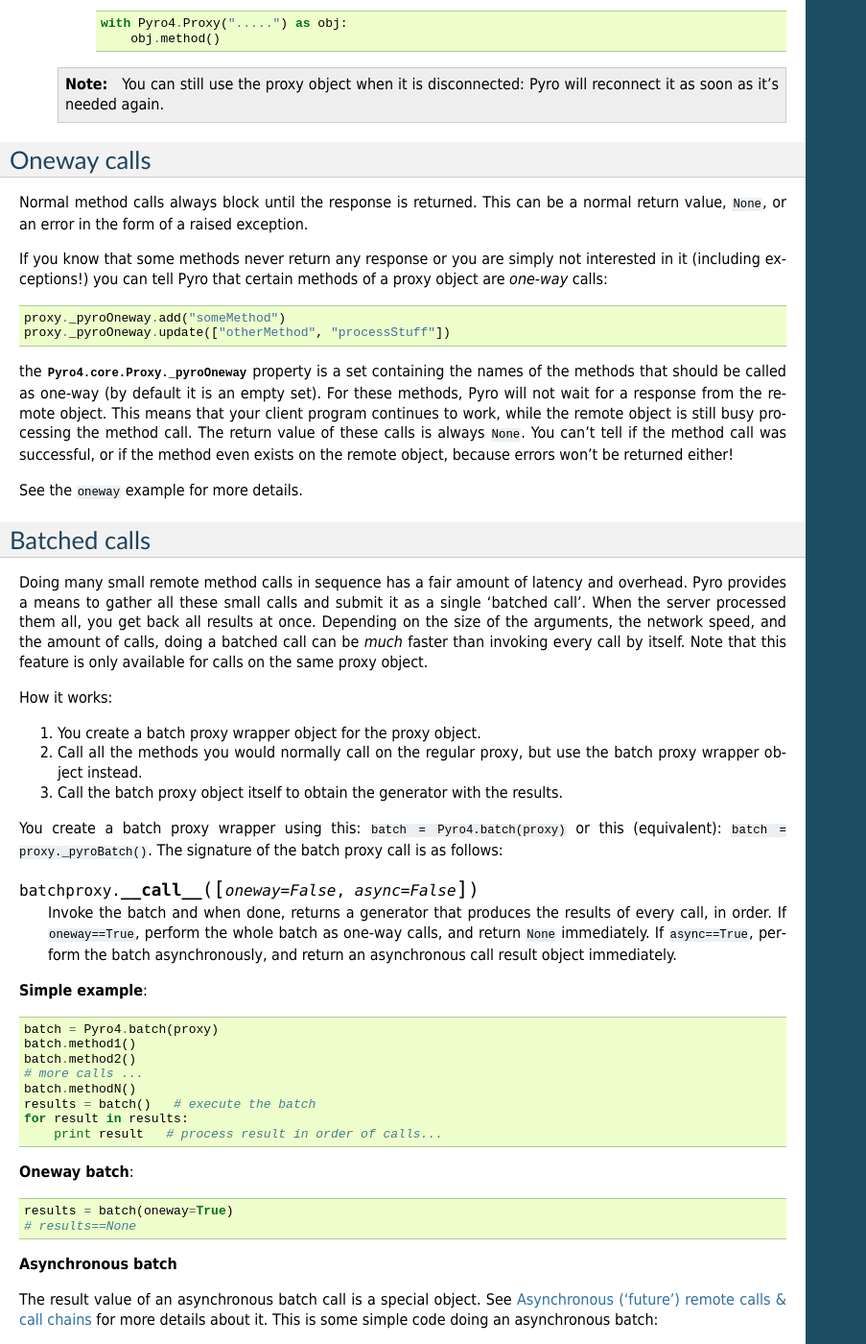
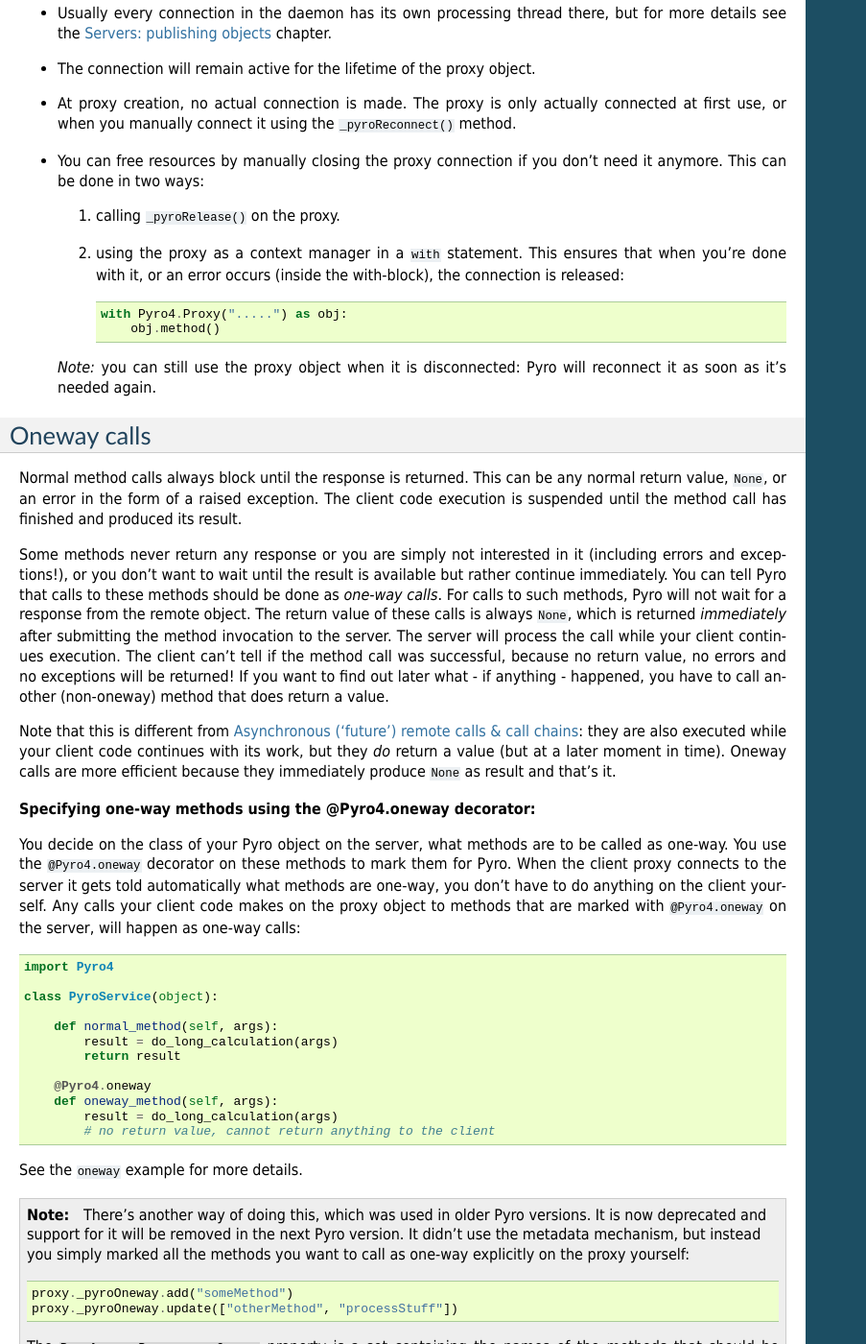
Before and after one commit to irmen/Pyro4, a Sphinx documentation site: the page built from docs/source/clientcode.rst, in a window 1280 px wide and 1400 px high, scrolled down 4032 px. Shown: the whole window at 96% size, without its empty margins (0-903 px from the left). Built offline with Sphinx 7.4.7, drawn with Linux system fonts in a browser that asks for light colours; the version number could not be read and is left out; some of the changed text lies outside the part shown.

Commit message:
docs on @oneway added, improved other docs. described metadata.  improved attributes example.

```diff
--- a/docs/source/api/core.rst
+++ b/docs/source/api/core.rst
@@ -15,6 +15,9 @@
 
     .. py:attribute:: _pyroOneway
 
-        A set of attribute names to be called as one-way method calls.
+        *Deprecated, support for setting/reading this directly by your client code
+        will be removed in the next Pyro version*
+
+        This is a set of attribute names to be called as one-way method calls.
         This means the client won't wait for a response from the server
         while it is processing the call. Their return value is always ``None``.
--- a/docs/source/clientcode.rst
+++ b/docs/source/clientcode.rst
@@ -103,6 +103,28 @@
     double: serialization; serpent
     double: serialization; marshal
     double: serialization; json
+
+
+.. index::
+    double: Proxy; remote attributes
+
+Accessing remote attributes
+===========================
+You can access exposed attributes of your remote objects directly via the proxy.
+If you try to access an undefined or unexposed attribute, the proxy will raise an AttributeError stating the problem.
+Note that direct remote attribute access only works if the metadata feature is enabled (``METADATA`` config item, enabled by default).
+::
+
+    import Pyro4
+
+    p = Pyro4.Proxy("...")
+    velo = p.velocity    # attribute access, no method call
+    print("velocity = ", velo)
+
+
+See the :file:`attributes` example for more information.
+
+
 
 .. _object-serialization:
 
@@ -235,31 +257,70 @@
         with Pyro4.Proxy(".....") as obj:
             obj.method()
 
-  .. note::
-    You can still use the proxy object when it is disconnected: Pyro will reconnect it as soon as it's needed again.
+  *Note:* you can still use the proxy object when it is disconnected: Pyro will reconnect it as soon as it's needed again.
 
 
-.. index:: oneway call, _pyroOneway
+.. index:: oneway call
 
 Oneway calls
 ============
-Normal method calls always block until the response is returned. This can be a normal return value, ``None``,
-or an error in the form of a raised exception.
 
-If you know that some methods never return any response or you are simply not interested in it (including
-exceptions!) you can tell Pyro that certain methods of a proxy object are *one-way* calls::
+Normal method calls always block until the response is returned. This can be any normal return value, ``None``,
+or an error in the form of a raised exception. The client code execution is suspended until the method call
+has finished and produced its result.
 
-    proxy._pyroOneway.add("someMethod")
-    proxy._pyroOneway.update(["otherMethod", "processStuff"])
+Some methods never return any response or you are simply not interested in it (including errors and
+exceptions!), or you don't want to wait until the result is available but rather continue immediately.
+You can tell Pyro that calls to these methods should be done as *one-way calls*.
+For calls to such methods, Pyro will not wait for a response from the remote object.
+The return value of these calls is always ``None``, which is returned *immediately* after submitting the method
+invocation to the server. The server will process the call while your client continues execution.
+The client can't tell if the method call was successful, because no return value, no errors and no exceptions will be returned!
+If you want to find out later what - if anything - happened, you have to call another (non-oneway) method that does return a value.
 
-the :py:attr:`Pyro4.core.Proxy._pyroOneway` property is a set containing the names of the methods that
-should be called as one-way (by default it is an empty set). For these methods, Pyro will not wait for a response
-from the remote object. This means that your client program continues to
-work, while the remote object is still busy processing the method call.
-The return value of these calls is always ``None``. You can't tell if the method call
-was successful, or if the method even exists on the remote object, because errors won't be returned either!
+Note that this is different from :ref:`async-calls`: they are also executed while your client code
+continues with its work, but they *do* return a value (but at a later moment in time). Oneway calls
+are more efficient because they immediately produce ``None`` as result and that's it.
+
+.. index::
+    double: @Pyro4.oneway; client handling
+    double: decorator; oneway
+
+**Specifying one-way methods using the @Pyro4.oneway decorator:**
+
+You decide on the class of your Pyro object on the server, what methods are to be called as one-way.
+You use the ``@Pyro4.oneway`` decorator on these methods to mark them for Pyro.
+When the client proxy connects to the server it gets told automatically what methods are one-way,
+you don't have to do anything on the client yourself. Any calls your client code makes on the proxy object
+to methods that are marked with ``@Pyro4.oneway`` on the server, will happen as one-way calls::
+
+    import Pyro4
+
+    class PyroService(object):
+
+        def normal_method(self, args):
+            result = do_long_calculation(args)
+            return result
+
+        @Pyro4.oneway
+        def oneway_method(self, args):
+            result = do_long_calculation(args)
+            # no return value, cannot return anything to the client
+
 
 See the :file:`oneway` example for more details.
+
+.. index:: _pyroOneway
+.. note::
+    There's another way of doing this, which was used in older Pyro versions. It is now deprecated
+    and support for it will be removed in the next Pyro version. It didn't use the metadata mechanism, but
+    instead you simply marked all the methods you want to call as one-way explicitly on the proxy yourself::
+
+        proxy._pyroOneway.add("someMethod")
+        proxy._pyroOneway.update(["otherMethod", "processStuff"])
+
+    The :py:attr:`Pyro4.core.Proxy._pyroOneway` property is a set containing the names of the methods that
+    should be called as one-way (by default it is an empty set).
 
 
 .. index:: batch calls
@@ -407,24 +468,28 @@
 If you don't, your client program won't be able to process the callback requests because
 it is by itself still waiting for results from the server.
 
-.. index:: exception in callback
+.. index::
+    single: exception in callback
+    single: @Pyro4.callback
+    double: decorator; callback
 
 **Exceptions in callback objects:**
 If your callback object raises an exception, Pyro will return that to the server doing the
 callback. Depending on what the server does with it, you might never see the actual exception,
 let alone the stack trace. This is why Pyro provides a decorator that you can use
-on the methods in your callback object in the client program: ``@Pyro4.core.callback``
-(also available for convenience as ``@Pyro4.callback``).
+on the methods in your callback object in the client program: ``@Pyro4.callback``.
 This way, an exception in that method is not only returned to the caller, but also
 logged locally in your client program, so you can see it happen including the
 stack trace (if you have logging enabled)::
+
+    import Pyro4
 
     class Callback(object):
 
         @Pyro4.callback
         def call(self):
             print("callback received from server!")
-            return 1//0    # crash away
+            return 1//0    # crash!
 
 See the :file:`callback` example for more details and code.
 
@@ -518,3 +583,23 @@
 #. simply create a proxy in the thread itself (pass the uri to the thread instead of a proxy)
 
 See the :file:`proxysharing` example for more details.
+
+
+.. index:: metadata
+
+Metadata from the daemon
+------------------------
+A proxy will obtain some meta-data from the daemon about the object it connects to.
+It does that by calling the (public) :py:meth:`Pyro4.core.DaemonObject.get_metadata` daemon-method as soon as
+it connects to the daemon. A bunch of information about the object (or rather, its class) is returned:
+what methods and attributes are defined, and which of the methods are to be called as one-way.
+This information is used to properly execute one-way calls, and to do client-side validation of calls on the proxy
+(for instance to see if a method or attribute is actually available, without having to do a round-trip to the server).
+Also this enables a properly working ``hasattr`` on the proxy, and efficient and specific error messages
+if you try to access a method or attribute that is not defined or not exposed on the Pyro object.
+Lastly the direct access to attributes on the remote object is also made possible, because the proxy knows about what
+attributes are available.
+
+You can disable this mechanism by setting the ``METADATA`` config item to ``False`` (it's ``True`` by default).
+This will improve efficiency when connecting a proxy (because no meta data roundtrip to the server has to be done)
+but your proxy will not know about the features of the Pyro object as mentioned above.
--- a/docs/source/tipstricks.rst
+++ b/docs/source/tipstricks.rst
@@ -221,6 +221,7 @@
 :py:meth:`Pyro4.core.Daemon.uriFor` by default returns URIs with a NAT address in it (if ``nathost``
 and ``natport`` were used). You can override this by setting ``nat=False``::
 
+    # d = Pyro4.Daemon(...)
     print d.uriFor("thing")                 # "PYRO:thing@pyro.server.com:5555"
     print d.uriFor("thing", nat=False)      # "PYRO:thing@localhost:36124"
     uri2 = d.uriFor(uri.object, nat=False)  # get non-natted uri
--- a/docs/source/tutorials.rst
+++ b/docs/source/tutorials.rst
@@ -74,7 +74,7 @@
     where the actual method call is done, and the results are returned to the caller.
     This means the calling code doesn't have to know if it's dealing with a normal or a remote object,
     because the code is identical.
-    The class implementing Pyro proxies is :class:`Pyro4.core.Proxy`
+    The class implementing Pyro proxies is ``Pyro4.Proxy`` (shortcut for :class:`Pyro4.core.Proxy`)
 
 :abbr:`URI (Unique resource identifier)`
     This is what Pyro uses to identify every object.
@@ -83,7 +83,7 @@
     There are a few other forms it can take as well.
     You can write the protocol in lowercase too if you want ("pyro:") but it will
     automatically be converted to uppercase internally.
-    The class implementing Pyro uris is :class:`Pyro4.core.URI`
+    The class implementing Pyro uris is ``Pyro4.URI`` (shortcut for :class:`Pyro4.core.URI`)
 
 Pyro object
     This is a normal Python object but it is registered with Pyro so that you can access it remotely.
```
Also changed, not shown: docs/source/servercode.rst (+20 -1 lines), 3 other files.
